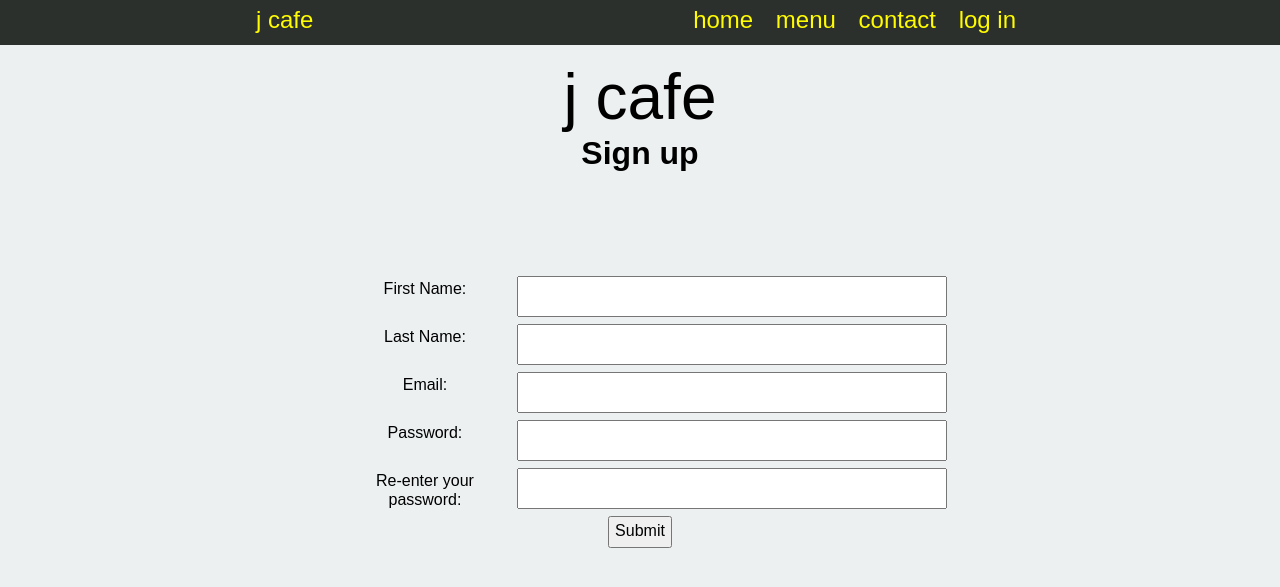
After one commit to johngascoigne/jcafe, a Flask app: page /signup in a window 1280 px wide. The commit adds this page. Shown: the top 587 px of the page. Run offline with Flask 2, Linux system fonts and the light colour scheme.

Commit message:
Login and signup pages added

```diff
--- a/app.py
+++ b/app.py
@@ -41,5 +41,15 @@ def render_menu_page():
 def render_contact_page():
     return render_template('contact.html')
 
+@app.route('/login')
+def render_login_page():
+    return render_template('login.html')
+
+@app.route('/signup')
+def render_signup_page():
+    return render_template('signup.html')
+
+
+
 
 app.run(host='0.0.0.0', debug=True)
--- a/static/smile.css
+++ b/static/smile.css
@@ -17,6 +17,8 @@ main {
 header {
     padding-top: 1em;
 }
+
+
 
 .container {
     width: 60vw;
@@ -183,7 +185,7 @@ a, a:visited {
 }
 
 .form-group input {
-    padding: 0.3rem;
+    padding: 0.6rem;
     width: 100%;
 }
 
--- a/templates/base.html
+++ b/templates/base.html
@@ -19,6 +19,7 @@
             <a href="/">home</a>
             <a href="/menu">menu</a>
             <a href="/contact">contact</a>
+            <a href="/login">log in</a>
         </div>
     </div>
 </nav>
--- /dev/null
+++ b/templates/signup.html
@@ -0,0 +1,34 @@
+{% extends "base.html" %}
+
+{% block pageheading %}Sign up{% endblock %}
+
+{% block main %}
+<form class="myform">
+     <div class="form-group">
+        <div class="form-label">First Name:</div>
+        <div class="form-element"><input type="text"></div>
+    </div>
+
+    <div class="form-group">
+        <div class="form-label">Last Name:</div>
+        <div class="form-element"><input type="text"></div>
+    </div>
+    <div class="form-group">
+        <div class="form-label">Email:</div>
+        <div class="form-element"><input type="email"></div>
+    </div>
+
+    <div class="form-group">
+        <div class="form-label">Password:</div>
+        <div class="form-element"><input type="password"></div>
+    </div>
+
+        <div class="form-group">
+        <div class="form-label">Re-enter your password:</div>
+        <div class="form-element"><input type="password"></div>
+    </div>
+
+    <div class="button-group"><input type="submit" value="Submit">
+    </div>
+</form>
+{% endblock %}
```
Also changed, not shown: templates/login.html (added, +20 -0 lines).
